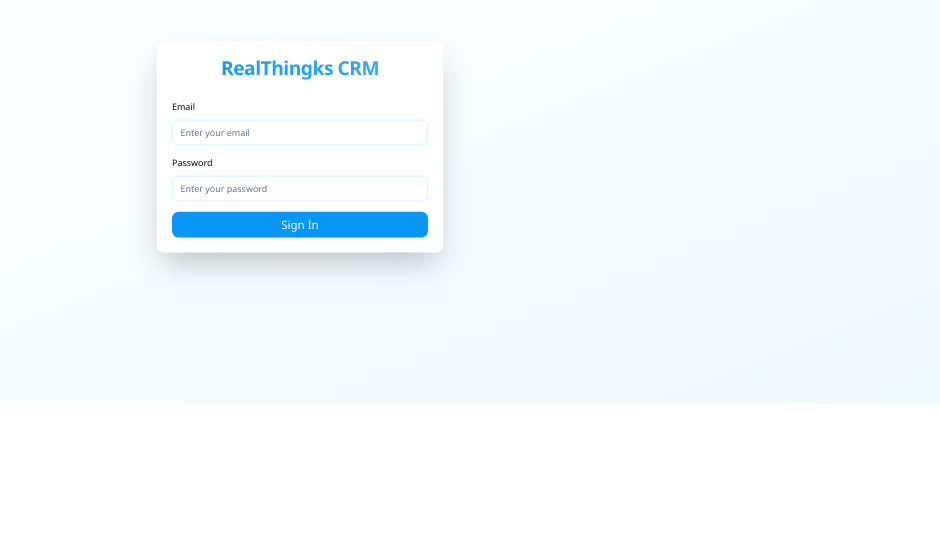
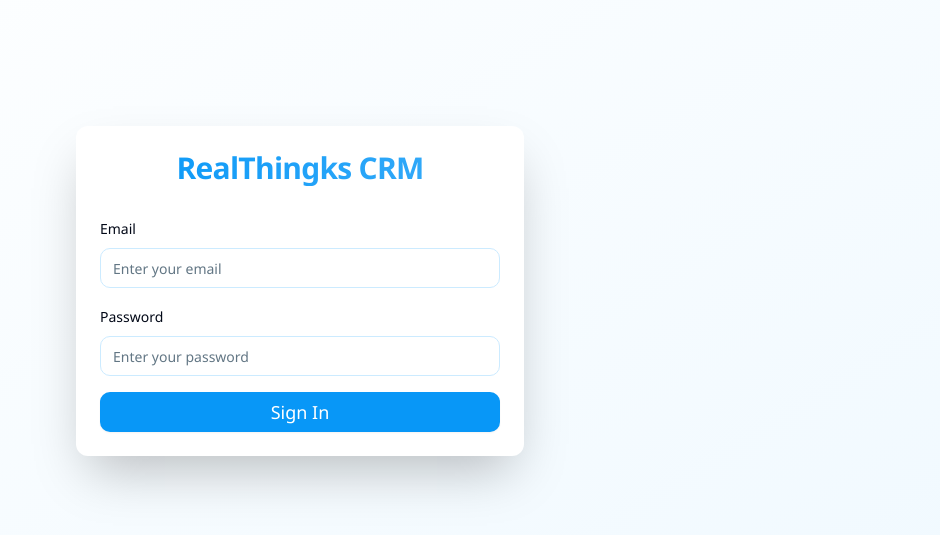
Before and after one commit to RealThingks-AI/Insidesales-40-mit, a React (Vite) app: page /auth in a window 1280 px wide. Shown: the part 109-644 px from the top of the page, without its empty margins (340-1280 px from the left). Built offline with nearby package versions, Linux system fonts and the light colour scheme.

Commit message:
Reverted to commit 006829cb85e7bd8c496d52394f124e26d2f01d70

```diff
--- a/src/index.css
+++ b/src/index.css
@@ -1,4 +1,3 @@
-
 @tailwind base;
 @tailwind components;
 @tailwind utilities;
@@ -134,25 +133,6 @@ All colors MUST be HSL.
   }
 }
 
-/* Global 80% zoom for the entire application */
-html {
-  zoom: 0.8;
-  -moz-transform: scale(0.8);
-  -moz-transform-origin: 0 0;
-  -webkit-transform: scale(0.8);
-  -webkit-transform-origin: 0 0;
-  -ms-transform: scale(0.8);
-  -ms-transform-origin: 0 0;
-  transform: scale(0.8);
-  transform-origin: 0 0;
-}
-
-/* Adjust body to compensate for scaling */
-body {
-  width: 125%; /* 100% / 0.8 = 125% to maintain full viewport coverage */
-  height: 125%;
-}
-
 /* Animation utilities */
 .hover-scale {
   @apply transition-transform duration-200 hover:scale-105;
```
